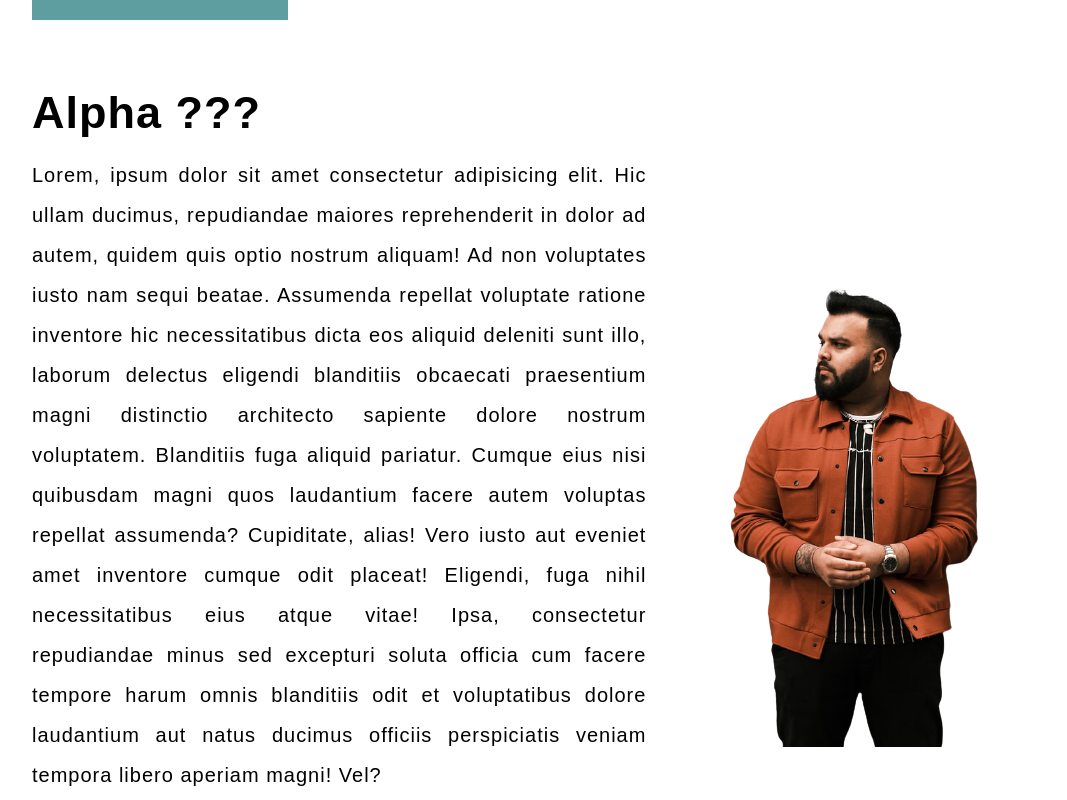
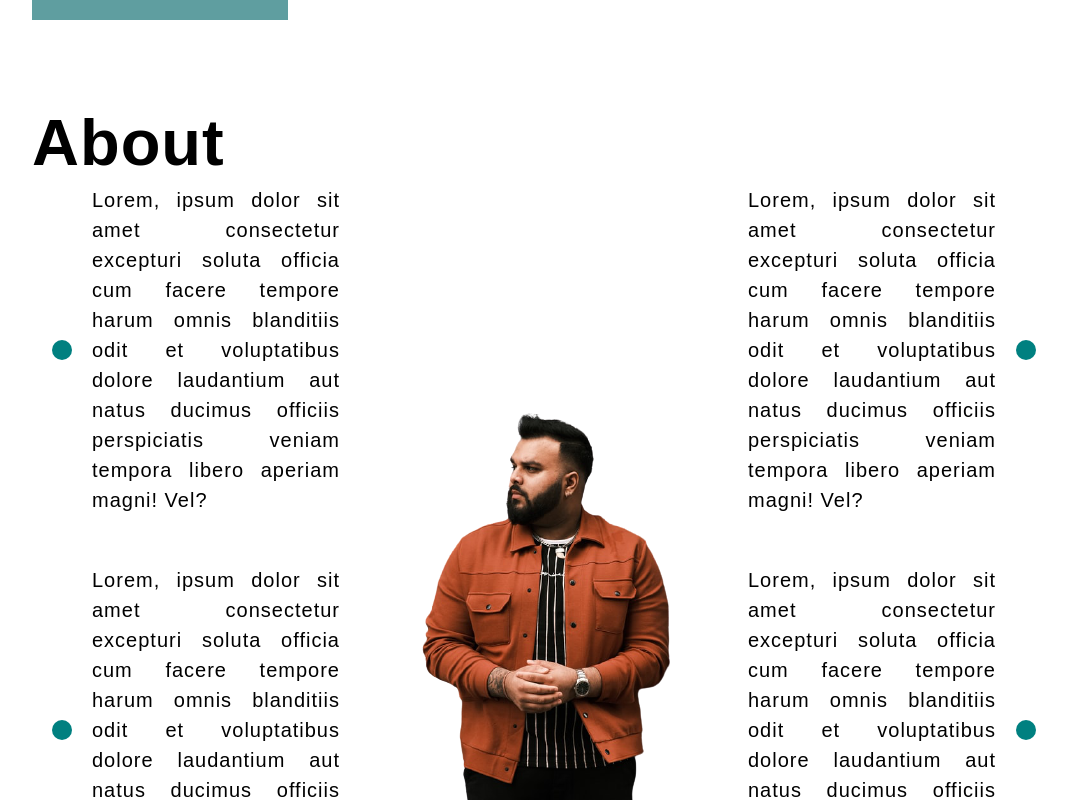
Before and after one commit to alphacpc/portfolio, a React (Create React App) app: page / in a window 1280 px wide. Shown: the part 780-1580 px from the top of the page, without its empty margins (96-1163 px from the left). Built offline with nearby package versions, Linux system fonts and the light colour scheme.

Commit message:
Updated design

```diff
--- a/src/assets/css/About.css
+++ b/src/assets/css/About.css
@@ -1,17 +1,39 @@
 .divAboutContainer{
-    /* background: steelblue; */
-    padding:  70px 10%;
+    padding:  100px 10%;
 }
 
-.divLeft{
-    width: 60%;
+.divAboutContainer h2{
+    font-size: 65px;
 }
 
-.divLeft h2{
-    font-size: 45px;
+.divDisplay{
+    display: flex;
+    align-items: center;
 }
 
-.divLeft p{
+.divAbout div{
+    display: flex;
+    align-items: center;
+    margin-bottom: 50px;
+}
+
+.divAbout div span{
+    padding: 10px;
+    background: teal;
+    border-radius: 50%;
+    margin-right: 20px;
+}
+
+.divAbout.second div{
+    flex-direction: row-reverse;
+}
+
+.divAbout div span{
+    margin-left: 20px;
+}
+
+
+
+.divAbout p{
     text-align: justify;
-    line-height: 40px;
 }
--- a/src/components/About.js
+++ b/src/components/About.js
@@ -5,16 +5,35 @@ import Photo from "./../assets/images/photo3.png"
 
 const About = () => {
   return (
-    <div className="divAboutContainer dis-flex space align-center">
-        <div className="divLeft">
-          <h2 className="mg-bt-20">Alpha ???</h2>
-          <p>Lorem, ipsum dolor sit amet consectetur adipisicing elit. Hic ullam ducimus, repudiandae maiores reprehenderit in dolor ad autem, quidem quis optio nostrum aliquam! Ad non voluptates iusto nam sequi beatae.
-          Assumenda repellat voluptate ratione inventore hic necessitatibus dicta eos aliquid deleniti sunt illo, laborum delectus eligendi blanditiis obcaecati praesentium magni distinctio architecto sapiente dolore nostrum voluptatem. Blanditiis fuga aliquid pariatur.
-          Cumque eius nisi quibusdam magni quos laudantium facere autem voluptas repellat assumenda? Cupiditate, alias! Vero iusto aut eveniet amet inventore cumque odit placeat! Eligendi, fuga nihil necessitatibus eius atque vitae!
-          Ipsa, consectetur repudiandae minus sed excepturi soluta officia cum facere tempore harum omnis blanditiis odit et voluptatibus dolore laudantium aut natus ducimus officiis perspiciatis veniam tempora libero aperiam magni! Vel?</p>
-        </div>
-        <div className="divRight">
+    <div className="divAboutContainer align-center">
+        <h2 className="mg-bt-20">About</h2>
+
+        <div className="dis-flex space divDisplay">
+          <div className="divAbout">
+            <div>
+              <span></span>
+              <p>Lorem, ipsum dolor sit amet consectetur excepturi soluta officia cum facere tempore harum omnis blanditiis odit et voluptatibus dolore laudantium aut natus ducimus officiis perspiciatis veniam tempora libero aperiam magni! Vel?</p>
+            </div>
+            <div>
+              <span></span>
+              <p>Lorem, ipsum dolor sit amet consectetur excepturi soluta officia cum facere tempore harum omnis blanditiis odit et voluptatibus dolore laudantium aut natus ducimus officiis perspiciatis veniam tempora libero aperiam magni! Vel?</p>
+            </div>
+          </div>
+
+
           <img src={Photo} alt="Alpha amadou DIALLO" />
+
+
+          <div className="divAbout second">
+            <div>
+              <span></span>
+              <p>Lorem, ipsum dolor sit amet consectetur excepturi soluta officia cum facere tempore harum omnis blanditiis odit et voluptatibus dolore laudantium aut natus ducimus officiis perspiciatis veniam tempora libero aperiam magni! Vel?</p>
+            </div>
+            <div>
+              <span></span>
+              <p>Lorem, ipsum dolor sit amet consectetur excepturi soluta officia cum facere tempore harum omnis blanditiis odit et voluptatibus dolore laudantium aut natus ducimus officiis perspiciatis veniam tempora libero aperiam magni! Vel?</p>
+            </div>
+          </div>
         </div>
     </div>
   )
--- a/src/data.js
+++ b/src/data.js
@@ -58,8 +58,6 @@ export const tools = [
             require("./assets/images/logo/graphql.png"),
             require("./assets/images/logo/figma.png"),
             require("./assets/images/logo/pandas.png"),
-
-
         ]
     }
 ]
```
Also changed, not shown: src/components/Tools.js (+4 -4 lines).
